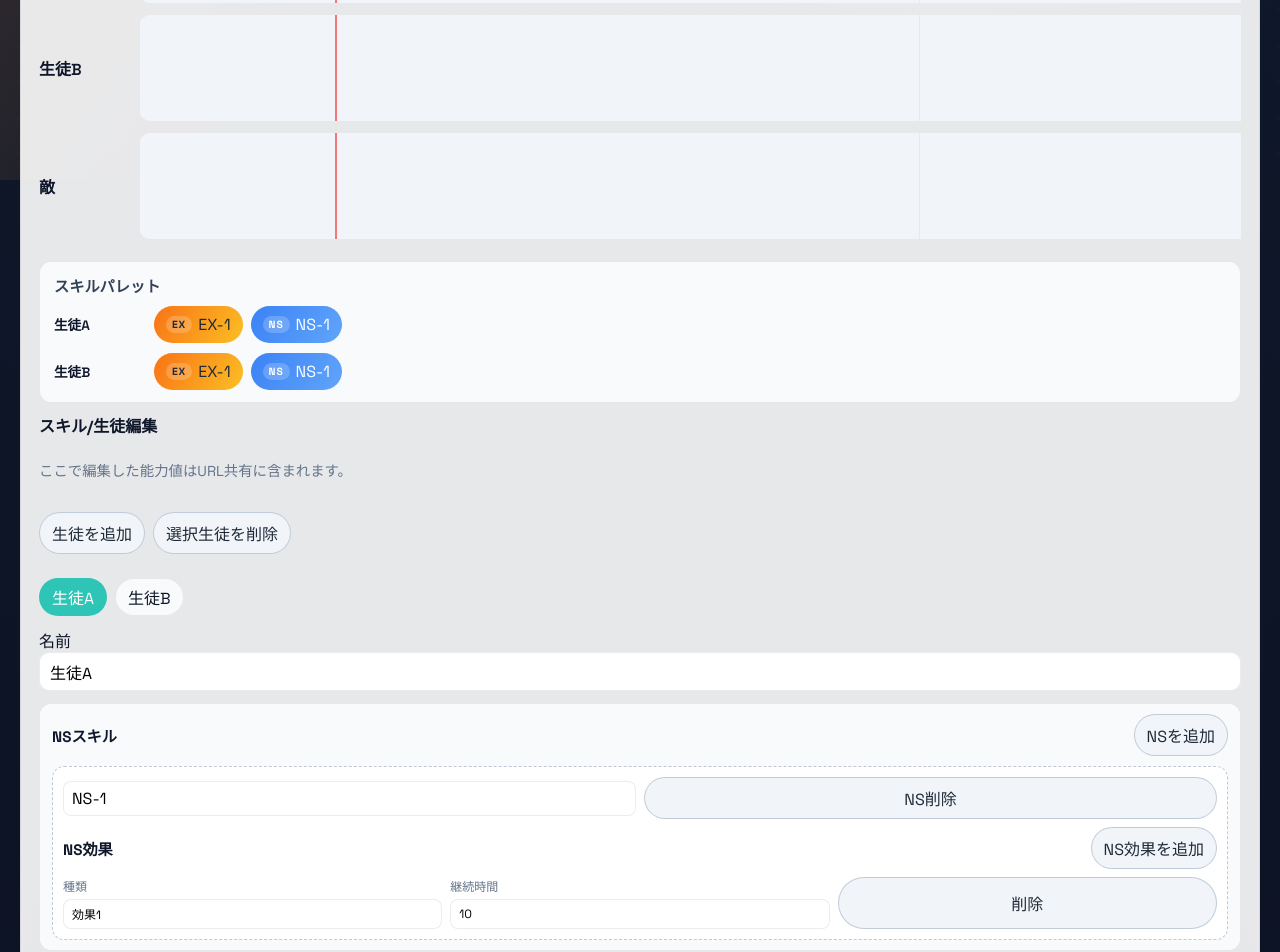
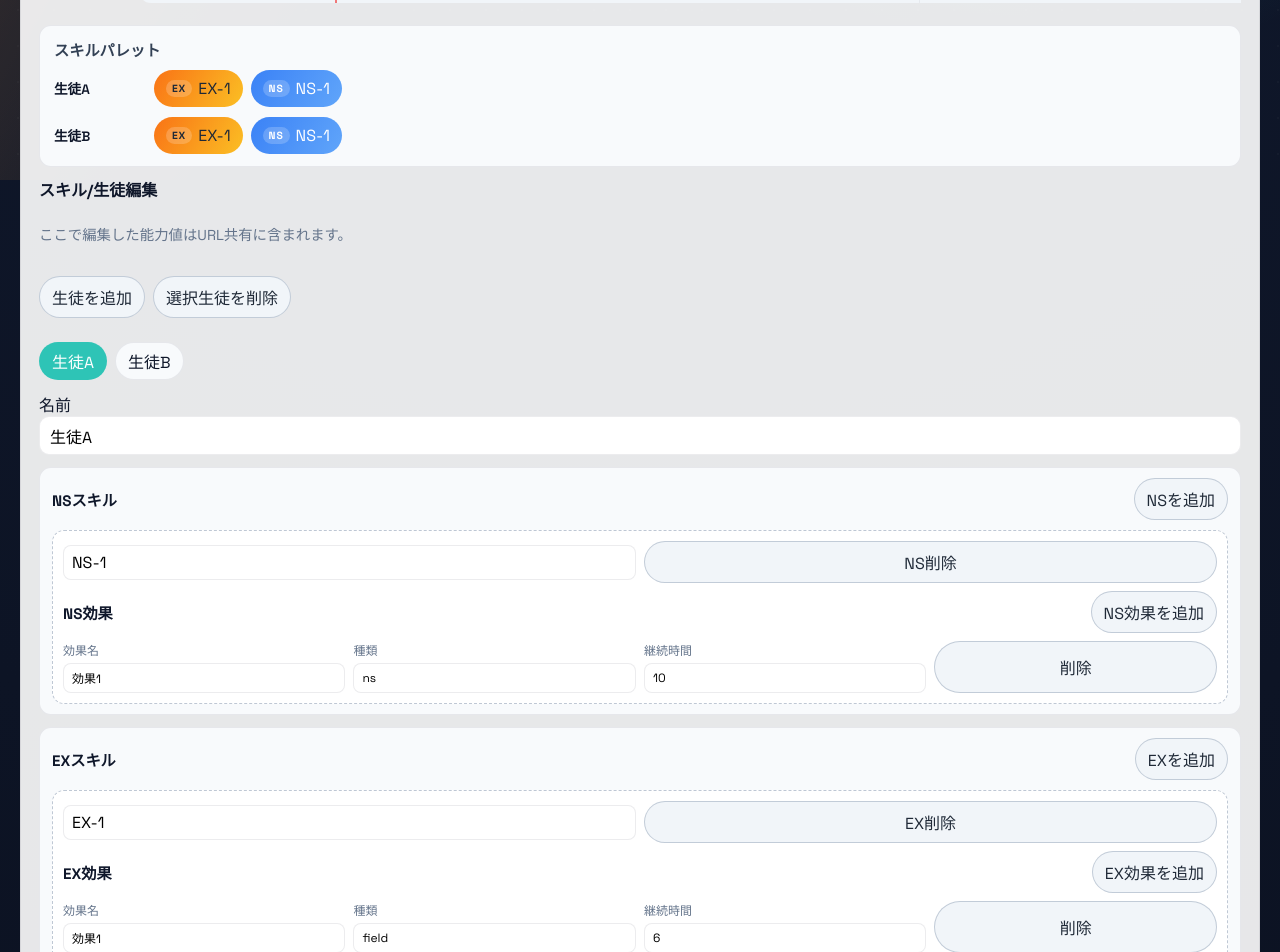
Before and after one commit to AbiraShiba/tl-puzzle, a React (Vite) app: page / in a window 1280 px wide. Shown: the part 620-1572 px from the top of the page. Built offline with nearby package versions, Linux system fonts and the light colour scheme.

Commit message:
🎨update tl

```diff
--- a/src/App.tsx
+++ b/src/App.tsx
@@ -268,7 +268,8 @@ const buildBuffInstances = (
           ? Math.max(timeStep, buff.duration ?? timeStep)
           : event.duration ?? buff.duration ?? timeStep;
       const end = Math.min(event.start + duration, timelineSeconds);
-      const normalizedStackGroup = buff.stackGroup.trim() || "default";
+      const stackGroup =
+        typeof buff.stackGroup === "string" ? buff.stackGroup : "";
       finalTargets.forEach((targetStudentId) => {
         instances.push({
           id: `${event.id}:${buff.id}:${targetStudentId}`,
@@ -280,7 +281,7 @@ const buildBuffInstances = (
           value: 0,
           start: event.start,
           end,
-          stackGroup: normalizedStackGroup,
+          stackGroup,
           source: event.skillType,
           sourceId: skill.id,
           sourceEventId: event.id,
@@ -298,7 +299,7 @@ const buildBuffInstances = (
 const applyOverwriteRules = (instances: BuffInstance[]) => {
   const grouped = new Map<string, BuffInstance[]>();
   instances.forEach((buff) => {
-    const key = `${buff.studentId}:${buff.stat}:${buff.stackGroup}:${buff.kind}`;
+    const key = `${buff.studentId}:${buff.stackGroup}`;
     const list = grouped.get(key);
     if (list) {
       list.push({ ...buff });
@@ -545,17 +546,7 @@ export default function App() {
     );
     return applyOverwriteRules(raw);
   }, [students, events, nsEnabled, nsTargets, timelineSeconds, timeStep]);
-  const buffLanesByStudent = useMemo(() => {
-    const result: Record<
-      string,
-      { laneMap: Record<string, number>; laneCount: number }
-    > = {};
-    [...students, enemy].forEach((student) => {
-      const buffs = buffInstances.filter((item) => item.studentId === student.id);
-      result[student.id] = buildBuffLanes(buffs);
-    });
-    return result;
-  }, [students, enemy, buffInstances]);
+  const buffLanes = useMemo(() => buildBuffLanes(buffInstances), [buffInstances]);
   const buffInstancesByStart = useMemo(
     () =>
       [...buffInstances].sort(
@@ -583,7 +574,7 @@ export default function App() {
     );
   };
 
-  const handleDrop = (event: DragEvent<HTMLDivElement>, studentId: string) => {
+  const handleDrop = (event: DragEvent<HTMLDivElement>) => {
     event.preventDefault();
     const payload = event.dataTransfer.getData("text/plain");
     if (!payload) return;
@@ -600,6 +591,7 @@ export default function App() {
         skillType: SkillType;
         skillId: string;
       };
+      const studentId = parsed.studentId;
       const student = students.find((item) => item.id === studentId);
       if (!student) return;
       const skill =
@@ -1115,6 +1107,16 @@ export default function App() {
       ),
     [students, enemy]
   );
+  const getEventTargetLabel = (evt: ExEvent) => {
+    if (evt.target === "all") return "全員";
+    if (evt.target === "enemy") return studentNameById[ENEMY_ID] ?? "敵";
+    if (evt.target === "student") {
+      const ids =
+        evt.targetStudentIds?.length ? evt.targetStudentIds : [evt.studentId];
+      return ids.map((id) => studentNameById[id] ?? id).join(", ");
+    }
+    return studentNameById[evt.studentId] ?? evt.studentId;
+  };
   const tickInterval = 10;
   const tickCount = Math.max(2, Math.floor(timelineSeconds / tickInterval) + 1);
 
@@ -1249,28 +1251,23 @@ export default function App() {
                   <span key={index}>{index * tickInterval}s</span>
                 ))}
               </div>
-            {[...students, enemy].map((student) => {
-              const isEnemy = student.id === ENEMY_ID;
-              return (
-                <div key={student.id} className="timeline-row">
-                  <div className="row-label">{student.name}</div>
+              <div className="timeline-row single">
+                <div className="row-label">全体TL</div>
                 <div
                   className="timeline-track"
                   style={{
                     height: `${
                       BUFF_TOP_OFFSET +
-                        buffLanesByStudent[student.id].laneCount *
-                          (BUFF_HEIGHT + BUFF_GAP) +
+                      buffLanes.laneCount * (BUFF_HEIGHT + BUFF_GAP) +
                       TRACK_PADDING_BOTTOM
                     }px`,
                   }}
-                    onDragOver={(event) => !isEnemy && event.preventDefault()}
-                    onDrop={(event) => !isEnemy && handleDrop(event, student.id)}
+                  onDragOver={(event) => event.preventDefault()}
+                  onDrop={handleDrop}
                 >
-                    {!isEnemy &&
-                      events
-                        .filter((evt) => evt.studentId === student.id)
-                    .map((evt) => {
+                  {events.map((evt) => {
+                    const student = students.find((item) => item.id === evt.studentId);
+                    if (!student) return null;
                     const skill =
                       evt.skillType === "ex"
                         ? student.ex.find((item) => item.id === evt.skillId)
@@ -1279,6 +1276,8 @@ export default function App() {
                     const left = (evt.start / timelineSeconds) * 100;
                     const width = (evt.duration / timelineSeconds) * 100;
                     const top = evt.skillType === "ns" ? NS_ROW_TOP : EX_ROW_TOP;
+                    const sourceName = studentNameById[evt.studentId] ?? evt.studentId;
+                    const targetLabel = getEventTargetLabel(evt);
                     return (
                       <button
                         key={evt.id}
@@ -1298,9 +1297,11 @@ export default function App() {
                           setSelectedBuffRef(null);
                         }}
                         onMouseDown={(event) => handleBlockMouseDown(event, evt)}
-                          title={`${skill.name} @ ${formatTime(evt.start)}`}
+                        title={`${sourceName} / ${skill.name} @ ${formatTime(
+                          evt.start
+                        )}\n対象: ${targetLabel}`}
                       >
-                          {skill.name}
+                        {sourceName} {skill.name}
                         <span
                           className="resize-handle"
                           onMouseDown={(event) => handleResizeMouseDown(event, evt)}
@@ -1308,14 +1309,13 @@ export default function App() {
                       </button>
                     );
                   })}
-                    {buffInstances
-                      .filter((item) => item.studentId === student.id)
-                      .map((buff) => {
-                        const lane =
-                          buffLanesByStudent[student.id].laneMap[buff.id] ?? 0;
+                  {buffInstances.map((buff) => {
+                    const lane = buffLanes.laneMap[buff.id] ?? 0;
                     const left = (buff.start / timelineSeconds) * 100;
-                        const width =
-                          ((buff.end - buff.start) / timelineSeconds) * 100;
+                    const width = ((buff.end - buff.start) / timelineSeconds) * 100;
+                    const sourceName =
+                      studentNameById[buff.sourceStudentId] ?? buff.sourceStudentId;
+                    const targetName = studentNameById[buff.studentId] ?? buff.studentId;
                     return (
                       <div
                         key={buff.id}
@@ -1326,7 +1326,7 @@ export default function App() {
                           top: `${BUFF_TOP_OFFSET + lane * (BUFF_HEIGHT + BUFF_GAP)}px`,
                           height: `${BUFF_HEIGHT}px`,
                         }}
-                          data-tooltip={`${buff.name}\n${buff.source.toUpperCase()} | ${formatTime(
+                        data-tooltip={`${buff.name}\n${sourceName} -> ${targetName}\n${formatTime(
                           buff.start
                         )}-${formatTime(buff.end)}`}
                         role={buff.source === "ex" ? "button" : undefined}
@@ -1348,8 +1348,6 @@ export default function App() {
                   />
                 </div>
               </div>
-              );
-            })}
             </div>
           </div>
           <div className="ex-palette">
@@ -1784,7 +1782,7 @@ export default function App() {
                             return (
                               <div key={buff.id} className="buff-editor">
                                 <label className="mini-field">
-                                  <span>種類</span>
+                                  <span>効果名</span>
                                   <input
                                     type="text"
                                     value={buff.name}
@@ -1797,7 +1795,25 @@ export default function App() {
                                         (current) => ({
                                           ...current,
                                           name: event.target.value,
-                                          stackGroup: event.target.value.trim() || "ns",
+                                        })
+                                      )
+                                    }
+                                  />
+                                </label>
+                                <label className="mini-field">
+                                  <span>種類</span>
+                                  <input
+                                    type="text"
+                                    value={buff.stackGroup}
+                                    onFocus={(event) => event.currentTarget.select()}
+                                    onChange={(event) =>
+                                      updateNsBuff(
+                                        selectedStudent.id,
+                                        ns.id,
+                                        buff.id,
+                                        (current) => ({
+                                          ...current,
+                                          stackGroup: event.target.value,
                                         })
                                       )
                                     }
@@ -1905,7 +1921,7 @@ export default function App() {
                           return (
                             <div key={buff.id} className="buff-editor">
                                 <label className="mini-field">
-                                  <span>種類</span>
+                                  <span>効果名</span>
                                   <input
                                     type="text"
                                     value={buff.name}
@@ -1918,7 +1934,25 @@ export default function App() {
                                         (current) => ({
                                           ...current,
                                           name: event.target.value,
-                                          stackGroup: event.target.value.trim() || "ex",
+                                        })
+                                      )
+                                    }
+                                  />
+                                </label>
+                                <label className="mini-field">
+                                  <span>種類</span>
+                                  <input
+                                    type="text"
+                                    value={buff.stackGroup}
+                                    onFocus={(event) => event.currentTarget.select()}
+                                    onChange={(event) =>
+                                      updateExBuff(
+                                        selectedStudent.id,
+                                        ex.id,
+                                        buff.id,
+                                        (current) => ({
+                                          ...current,
+                                          stackGroup: event.target.value,
                                         })
                                       )
                                     }
@@ -2010,7 +2044,7 @@ export default function App() {
               buffInstancesByStart.map((buff) => (
                 <div key={buff.id} className={`buff-row ${buff.source} ${buff.kind}`}>
                   <strong>{buff.name}</strong>
-                  <span>種類: {buff.stackGroup}</span>
+                  <span>種類: {buff.stackGroup || "(未設定)"}</span>
                   <span>継続: {formatTime(buff.end - buff.start)}</span>
                   <span>
                     {studentNameById[buff.sourceStudentId]}→
```
Lines whose indentation alone changed are shown as unchanged.
